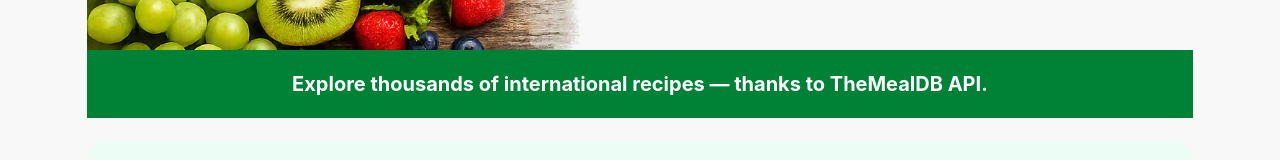
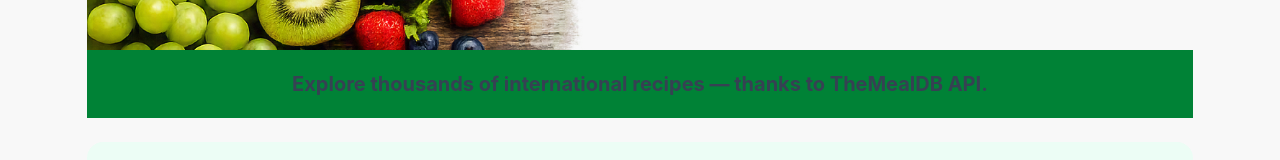
Before and after one commit to RaulSoriaUlibarri/Cookbook, a Next.js app: page / in a window 1280 px wide. Shown: the part 430-590 px from the top of the page. Built offline with nearby package versions, Linux system fonts and the light colour scheme; no server answers; a web font is replaced by a local one; what @radix-ui/themes would draw is missing.

Commit message:
style(mealCarousel): adjust colors on dark mode

```diff
--- a/src/app/page.tsx
+++ b/src/app/page.tsx
@@ -20,7 +20,7 @@ export default async function Home() {
           </div>
         </div>
         <div className="py-5 flex justify-center bg-green-700 text-xl text-white ">
-          <strong>
+          <strong className="text-gray-700 dark:text-gray-200">
             Explore thousands of international recipes — thanks to TheMealDB
             API.
           </strong>
--- a/src/components/MealCarousel.tsx
+++ b/src/components/MealCarousel.tsx
@@ -44,7 +44,6 @@ const MealCarousel = ({
       const result = category
         ? await fetchCategoryMeals(category)
         : await fetchByIngredients(ingredient!);
-      // TheMealDB returns null (not []) when an ingredient/category has no matches
       return result ?? [];
     },
     queryKey: ["meals", filterType, filterValue],
@@ -100,7 +99,7 @@ const MealCarousel = ({
         </div>
         <Link
           href=""
-          className="group inline-flex flex-shrink-0 items-center gap-1 whitespace-nowrap rounded-full bg-emerald-600 px-4 py-2 text-sm font-bold text-white transition-colors hover:bg-emerald-700 "
+          className="group inline-flex flex-shrink-0 items-center gap-1 whitespace-nowrap rounded-full bg-emerald-600 px-4 py-2 text-sm font-bold text-white transition-colors hover:bg-emerald-700 dark:bg-orange-600 dark:hover:bg-orange-500"
         >
           See all
           <ArrowRight className="h-4 w-4 transition-transform group-hover:translate-x-0.5" />
@@ -112,7 +111,7 @@ const MealCarousel = ({
           aria-label="Previous meals"
           onClick={() => scrollByPage("prev")}
           disabled={isLoading}
-          className="absolute left-0 top-1/2 z-20 -translate-y-1/2 -translate-x-1/2 rounded-full bg-emerald-600 text-white p-2 shadow-md hover:bg-emerald-700 hover:cursor-pointer disabled:opacity-40 disabled:cursor-not-allowed"
+          className="absolute left-0 top-1/2 z-20 -translate-y-1/2 -translate-x-1/2 rounded-full bg-emerald-600 text-white p-2 shadow-md hover:bg-emerald-700 hover:cursor-pointer disabled:opacity-40 disabled:cursor-not-allowed dark:bg-orange-600 dark:hover:bg-orange-500"
         >
           <ChevronLeft className="h-6 w-6" />
         </button>
@@ -142,7 +141,7 @@ const MealCarousel = ({
           aria-label="Next meals"
           onClick={() => scrollByPage("next")}
           disabled={isLoading}
-          className="absolute right-0 top-1/2 z-20 -translate-y-1/2 translate-x-1/2 rounded-full bg-emerald-600 text-white p-2 shadow-md hover:bg-emerald-700 hover:cursor-pointer disabled:opacity-40 disabled:cursor-not-allowed"
+          className="absolute right-0 top-1/2 z-20 -translate-y-1/2 translate-x-1/2 rounded-full bg-emerald-600 text-white p-2 shadow-md hover:bg-emerald-700 hover:cursor-pointer disabled:opacity-40 disabled:cursor-not-allowed dark:bg-orange-600 dark:hover:bg-orange-500"
         >
           <ChevronRight className="h-6 w-6" />
         </button>
```
